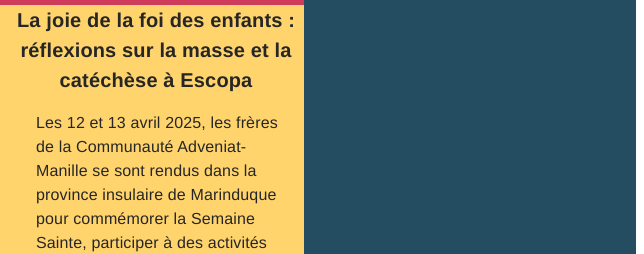
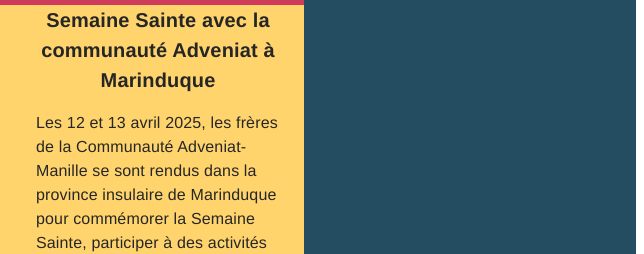
Before and after one commit to communication-philippines-AA/NewsletterJunef, a plain HTML site: page index.html in a window 1280 px wide. Shown: the part 1445-1699 px from the top of the page, 636-1280 px from the left. Drawn offline with Linux system fonts and the light colour scheme.

Commit message:
Update index.html

```diff
--- a/index.html
+++ b/index.html
@@ -320,10 +320,10 @@
                             style="box-sizing:content-box;vertical-align:middle;padding-left:8px;padding-right:0"
                           >
                             <h3
-                              style="font-weight:bold;text-align:center;margin:0;font-size:20px;padding:0px 4px 0px 0px"
-                            >
-                              La joie de la foi des enfants : réflexions sur la
-                              masse et la catéchèse à Escopa
+                              style="font-weight:bold;text-align:center;margin:0;font-size:20px;padding:0px 12px 0px 12px"
+                            >
+                              Semaine Sainte avec la communauté Adveniat à
+                              Marinduque
                             </h3>
                             <div
                               style="font-weight:normal;padding:16px 24px 16px 24px"
```
